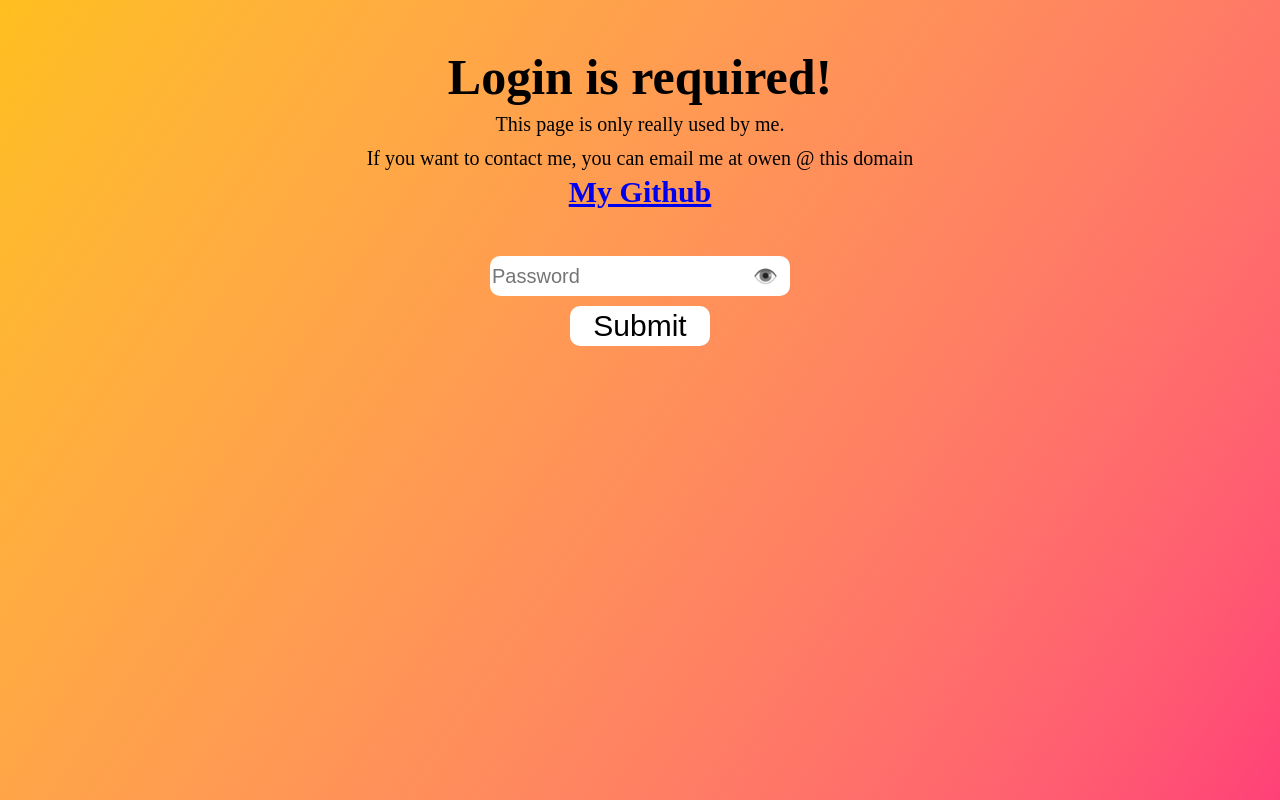
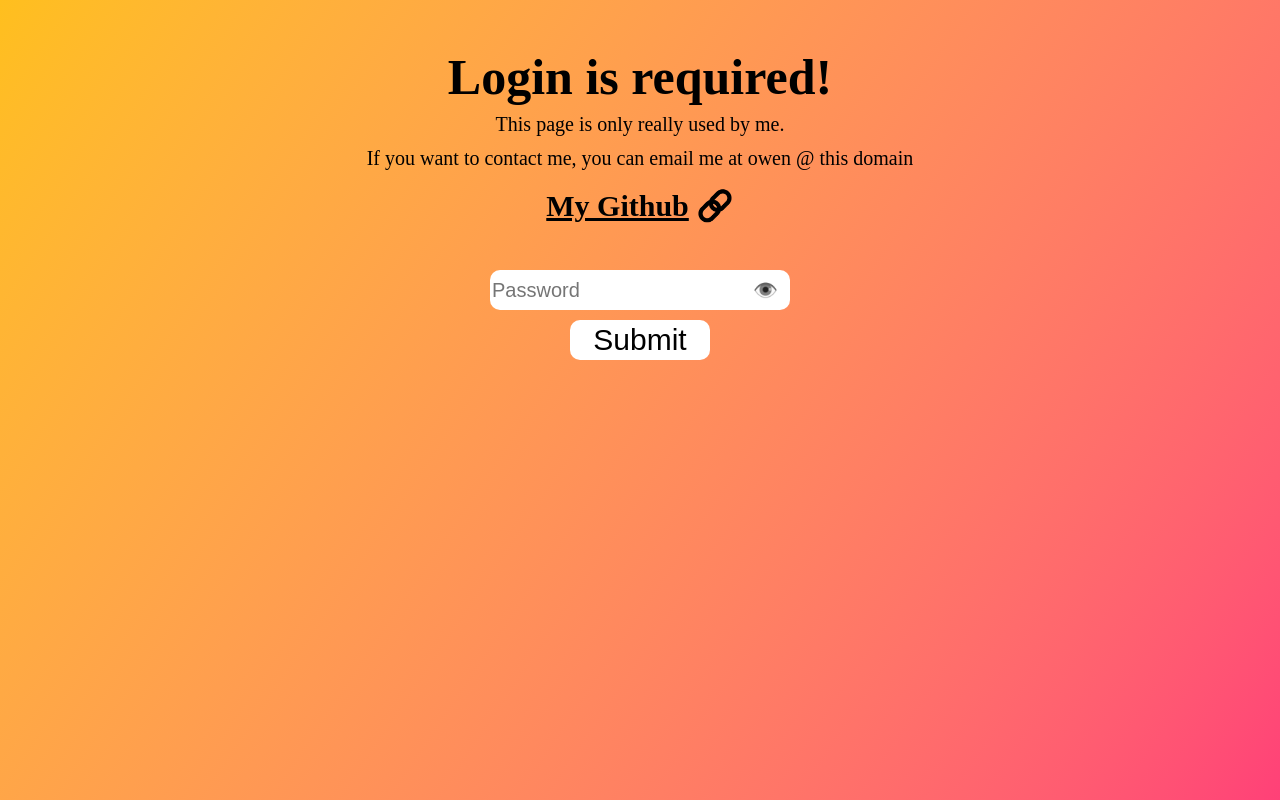
Before and after one commit to Ownwn/PersonalSite, a React (Vite) app: page /auth in a window 1280 px wide. Built offline with nearby package versions, Linux system fonts and the light colour scheme.

Commit message:
Improve github link look

```diff
--- a/src/routes/auth/authPage.module.css
+++ b/src/routes/auth/authPage.module.css
@@ -44,9 +44,24 @@
     text-align: center;
 }
 
-.github {
+.githubLink {
+    font-weight: bold;
+    text-decoration-thickness: 2px;
+    color: black;
+    text-decoration: underline;
+
+}
+
+.githubLinkWrapper {
     font-size: 30px;
-    font-weight: bold;
+    text-decoration: none;
+}
+
+.githubLinkEmoji {
+    color: transparent;
+    text-shadow: 0 0 0 black;
+    text-decoration: none;
+
 }
 
 .innerHeader {
--- a/src/routes/auth/authPage.tsx
+++ b/src/routes/auth/authPage.tsx
@@ -14,7 +14,12 @@ export function AuthPage() {
                 <h1 className={styles.header}>Login is required!</h1>
                 <p>This page is only really used by me.</p>
                 <p> If you want to contact me, you can email me at owen @ this domain</p>
-                <a className={styles.github} href="https://github.com/Ownwn">My Github</a>
+
+                <br/>
+                <a className={styles.githubLinkWrapper} href="https://github.com/Ownwn">
+                    <span className={styles.githubLink}>My Github</span>
+                    <span className={styles.githubLinkEmoji}> 🔗</span>
+                </a>
             </div>
 
             <br/>
```
